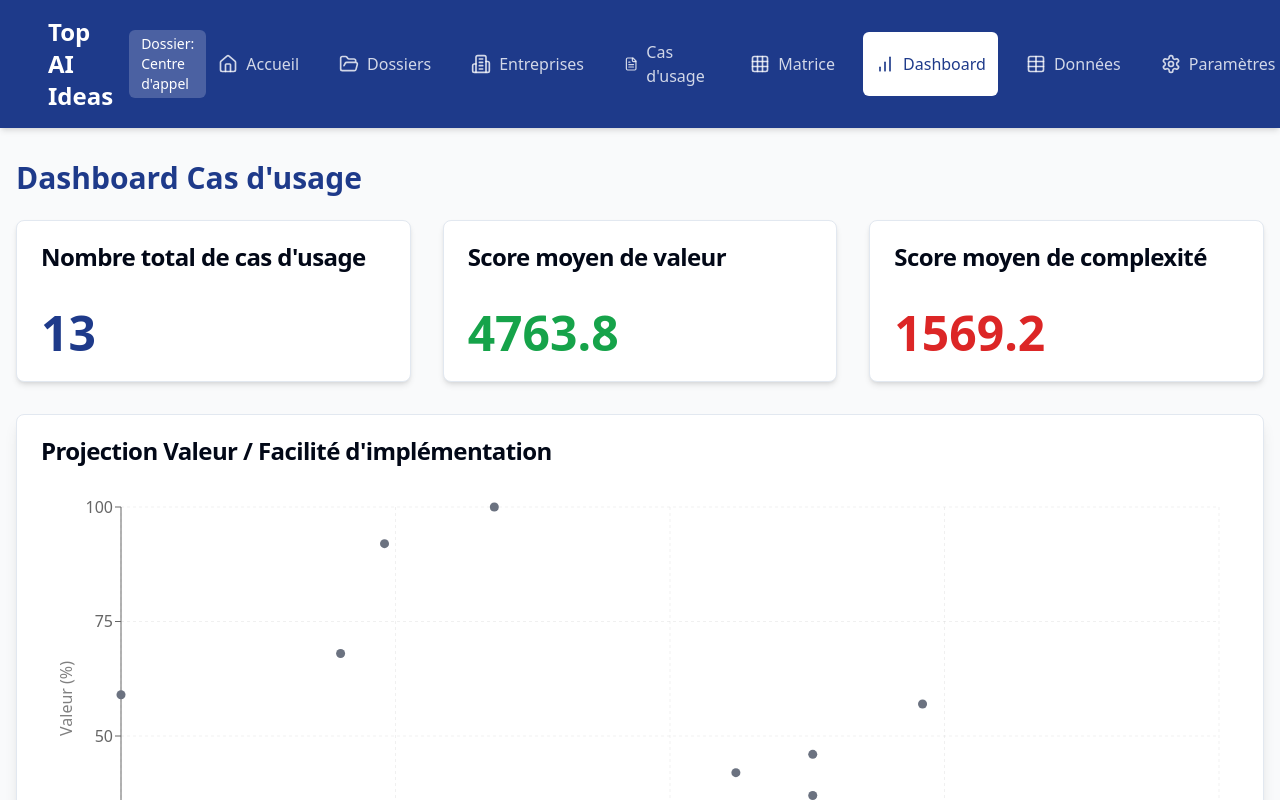
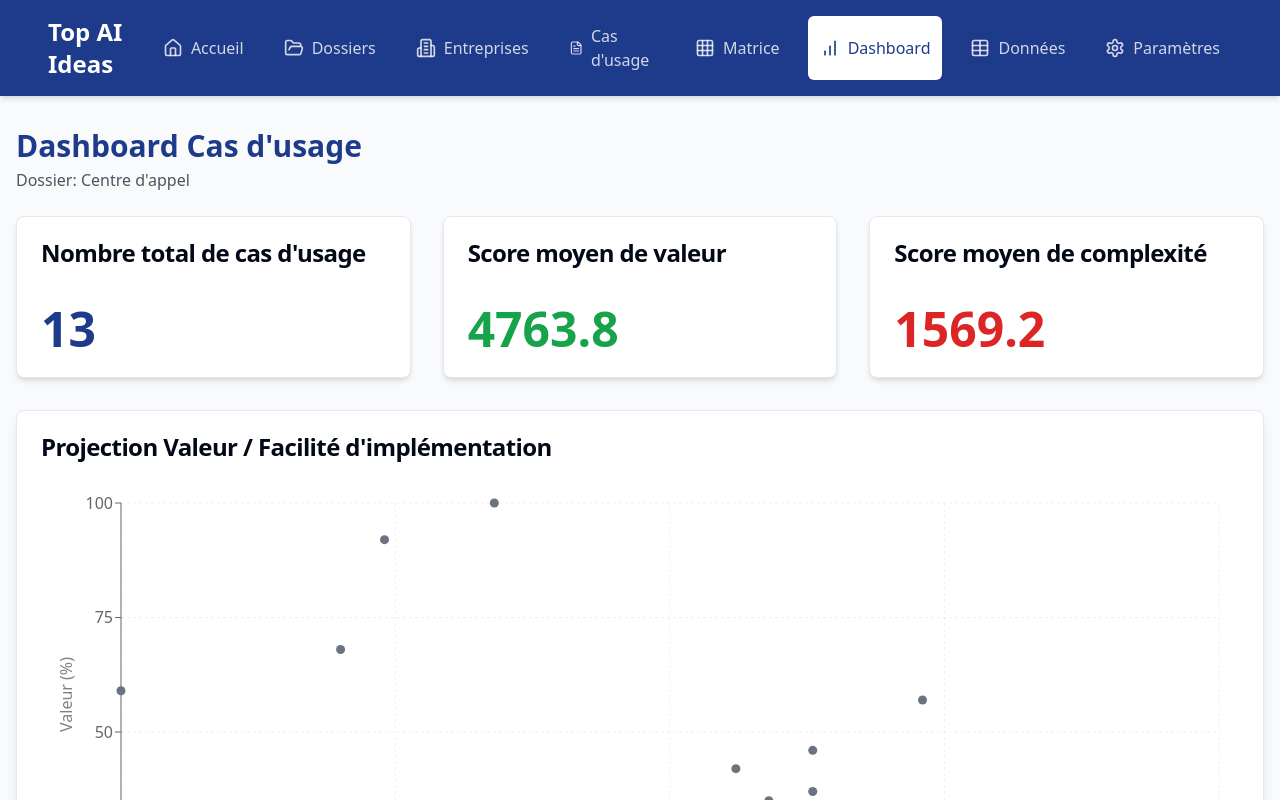
Before and after one commit to rhanka/top-ai-ideas, a React (Vite) app: page /dashboard in a window 1280 px wide. Shown: the top 800 px of the page. Built offline with nearby package versions, Linux system fonts and the light colour scheme.

Commit message:
feat: Display current folder in Matrix and Dashboard views
Display the current folder name in the Matrix and Dashboard views, similar to the UseCaseList view. Also, remove the current folder display from the main navigation.

```diff
--- a/src/components/MainNavigation.tsx
+++ b/src/components/MainNavigation.tsx
@@ -1,14 +1,11 @@
+
 import React from "react";
 import { Link, useLocation } from "react-router-dom";
 import { Home, Grid, FileText, BarChart, Table, Settings, FolderOpen, Building2 } from "lucide-react";
 import { cn } from "@/lib/utils";
-import { useAppContext } from "@/context/AppContext";
 
 const MainNavigation: React.FC = () => {
   const location = useLocation();
-  const { currentFolderId, getCurrentFolder } = useAppContext();
-
-  const currentFolder = getCurrentFolder();
 
   const navItems = [
     { name: "Accueil", path: "/", icon: Home },
@@ -26,11 +23,6 @@ const MainNavigation: React.FC = () => {
       <div className="container mx-auto flex flex-col md:flex-row items-center justify-between">
         <div className="flex items-center mb-4 md:mb-0">
           <h1 className="text-2xl font-bold">Top AI Ideas</h1>
-          {currentFolderId && currentFolder && (
-            <span className="ml-4 bg-white/20 px-3 py-1 rounded-md text-sm">
-              Dossier: {currentFolder.name}
-            </span>
-          )}
         </div>
 
         <div className="flex space-x-1 md:space-x-4">
--- a/src/pages/Dashboard.tsx
+++ b/src/pages/Dashboard.tsx
@@ -5,7 +5,9 @@ import { ScatterChart, Scatter, XAxis, YAxis, ZAxis, CartesianGrid, Tooltip, Leg
 import { Chessboard } from "@/components/Dashboard/Chessboard";
 
 const Dashboard: React.FC = () => {
-  const { useCases, matrixConfig, currentFolderId } = useAppContext();
+  const { useCases, matrixConfig, currentFolderId, getCurrentFolder } = useAppContext();
+
+  const currentFolder = getCurrentFolder();
 
   // Filter use cases for current folder only
   const currentFolderUseCases = useCases.filter(useCase => useCase.folderId === currentFolderId);
@@ -75,12 +77,19 @@ const Dashboard: React.FC = () => {
 
   return (
     <div className="container mx-auto px-4 py-8 animate-fade-in">
-      <h1 className="text-3xl font-bold mb-6 text-navy">Dashboard Cas d&apos;usage</h1>
+      <div className="mb-6">
+        <h1 className="text-3xl font-bold text-navy">Dashboard Cas d'usage</h1>
+        {currentFolder && (
+          <p className="text-gray-600 mt-1">
+            Dossier: {currentFolder.name}
+          </p>
+        )}
+      </div>
 
       <div className="grid grid-cols-1 lg:grid-cols-3 gap-8 mb-8">
         <Card className="shadow-md">
           <CardHeader>
-            <CardTitle>Nombre total de cas d&apos;usage</CardTitle>
+            <CardTitle>Nombre total de cas d'usage</CardTitle>
           </CardHeader>
           <CardContent>
             <p className="text-5xl font-bold text-navy">{currentFolderUseCases.length}</p>
@@ -119,7 +128,7 @@ const Dashboard: React.FC = () => {
       <div className="grid grid-cols-1 gap-8 mb-8">
         <Card className="shadow-lg">
           <CardHeader>
-            <CardTitle>Projection Valeur / Facilité d&apos;implémentation</CardTitle>
+            <CardTitle>Projection Valeur / Facilité d'implémentation</CardTitle>
           </CardHeader>
           <CardContent className="pt-0">
             <div className="h-[600px]">
--- a/src/pages/DataTable.tsx
+++ b/src/pages/DataTable.tsx
@@ -1,4 +1,3 @@
-
 import React, { useState } from "react";
 import { useNavigate } from "react-router-dom";
 import { useAppContext } from "@/context/AppContext";
@@ -20,16 +19,16 @@ import {
 } from "@/components/ui/alert-dialog";
 
 const DataTable: React.FC = () => {
-  const { useCases, deleteUseCase } = useAppContext();
+  const { useCases, deleteUseCase, getCurrentFolder } = useAppContext();
   const navigate = useNavigate();
 
-  // Table state
+  const currentFolder = getCurrentFolder();
+
   const [sortField, setSortField] = useState<keyof UseCase>('id');
   const [sortDirection, setSortDirection] = useState<'asc' | 'desc'>('asc');
   const [searchQuery, setSearchQuery] = useState('');
   const [useCaseToDelete, setUseCaseToDelete] = useState<UseCase | null>(null);
 
-  // Handle sort
   const handleSort = (field: keyof UseCase) => {
     if (sortField === field) {
       setSortDirection(sortDirection === 'asc' ? 'desc' : 'asc');
@@ -56,7 +55,6 @@ const DataTable: React.FC = () => {
     setUseCaseToDelete(null);
   };
 
-  // Sort & filter data
   const sortedData = [...useCases]
     .filter(useCase => {
       if (!searchQuery) return true;
@@ -85,7 +83,6 @@ const DataTable: React.FC = () => {
       return sortDirection === 'asc' ? comparison : -comparison;
     });
 
-  // Export to CSV
   const exportToCSV = () => {
     const headers = ["ID", "Nom", "Domaine", "Description", "Technologie", "Deadline", "Contact", "Valeur", "Complexité"];
 
@@ -114,7 +111,6 @@ const DataTable: React.FC = () => {
     document.body.removeChild(link);
   };
 
-  // Render value and complexity as stars/X
   const renderValueRating = (rating: number | undefined) => {
     if (!rating) return "N/A";
     const normalizedRating = Math.min(Math.max(Math.round(rating / 8), 1), 5);
@@ -127,7 +123,6 @@ const DataTable: React.FC = () => {
     return "X".repeat(normalizedRating);
   };
 
-  // View use case details
   const viewDetails = (id: string) => {
     navigate(`/cas-usage/${id}`);
   };
@@ -135,7 +130,14 @@ const DataTable: React.FC = () => {
   return (
     <div className="container mx-auto px-4 py-8 animate-fade-in">
       <div className="flex flex-wrap justify-between items-center mb-8 gap-4">
-        <h1 className="text-3xl font-bold text-navy">Données des cas d'usage</h1>
+        <div>
+          <h1 className="text-3xl font-bold text-navy">Données des cas d'usage</h1>
+          {currentFolder && (
+            <p className="text-gray-600 mt-1">
+              Dossier: {currentFolder.name}
+            </p>
+          )}
+        </div>
 
         <div className="flex space-x-4">
           <div className="relative w-64">
```
